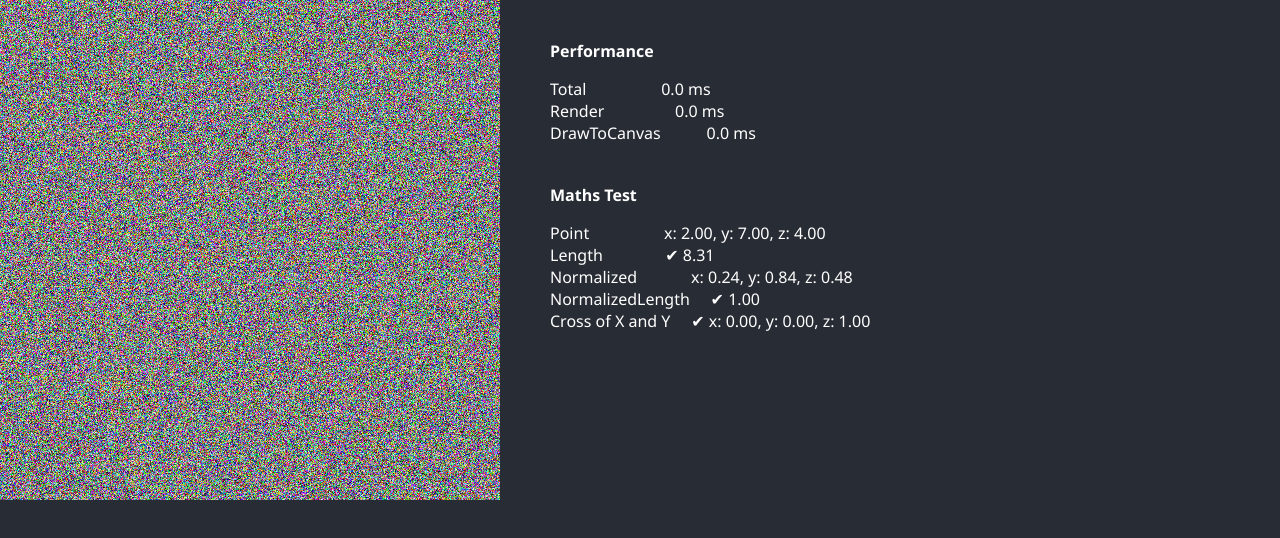
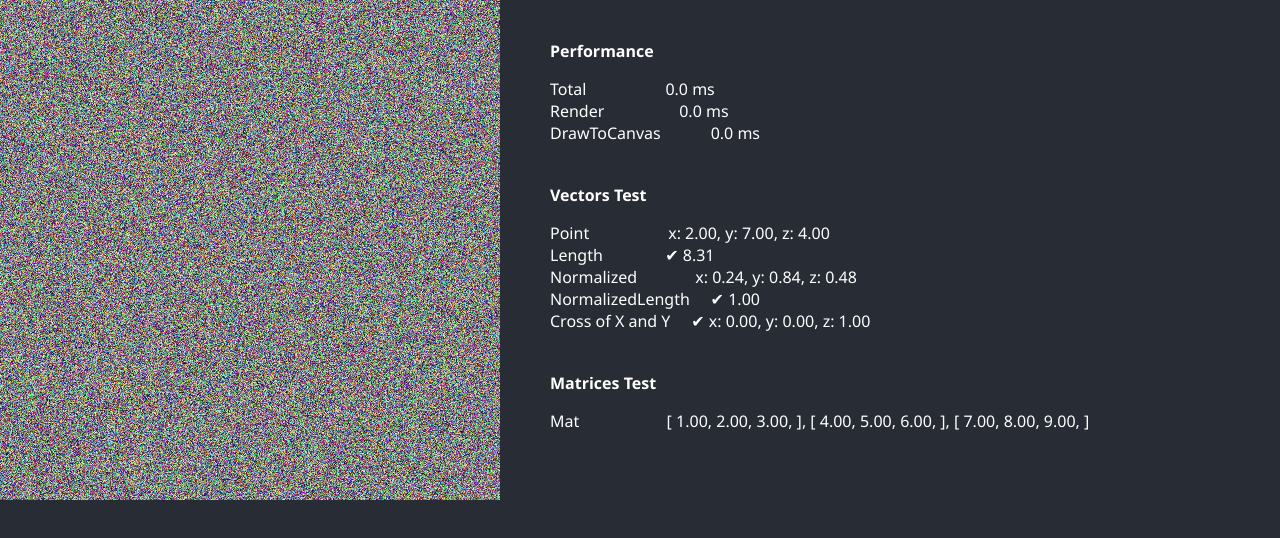
Before and after one commit to arlohb/RayTracing, a React (Create React App) app: page / in a window 1280 px wide. Shown: the top 538 px of the page. Built offline with nearby package versions, Linux system fonts and the light colour scheme.

Commit message:
Partially implemented matrices and test

```diff
--- a/src/Data.tsx
+++ b/src/Data.tsx
@@ -20,6 +20,19 @@ const Data = ({ data, fixed, units, title }: {
       {title ? <p style={{ color: "#FFFFFF", fontWeight: "bolder" }}>{title}</p> : null}
       {Object.entries(data).map(([key, value]) => {
         const paddedKey = padding ? key.padEnd(padding, "\u00a0") : key;
+        let separator;
+        let realValue: ToStringGeneric;
+
+        if (!Array.isArray(value)) {
+          realValue = value;
+          separator = "\u00a0\u00a0";
+        } else {
+          [realValue] = value;
+          separator = value[1] ? "✔" : "❌";
+        }
+
+        const roundedValue = fixed !== undefined ? realValue.toFixed(fixed) : realValue.toString();
+
         return (
           <p
             style={{
@@ -30,11 +43,7 @@ const Data = ({ data, fixed, units, title }: {
             }}
             key={key}
           >
-            {
-              (!Array.isArray(value))
-                ? `${paddedKey} \u00a0\u00a0${fixed !== undefined ? value.toFixed(fixed) : value.toString()} ${units ?? ""}`
-                : `${paddedKey} ${value[1] ? "✔" : "❌"} ${fixed !== undefined ? value[0].toFixed(fixed) : value[0].toString()}`
-            }
+            {`${paddedKey} ${separator} ${roundedValue} ${units ?? ""}`}
           </p>
         );
       })}
--- a/src/MathsTest.tsx
+++ b/src/MathsTest.tsx
@@ -1,15 +1,18 @@
 import Vector3 from "./RayTracing/Vector3";
-// import Matrix33 from "./RayTracing/Matrix33";
+import Matrix33 from "./RayTracing/Matrix33";
 import Data from "./Data";
 
 const MathsTest = () => {
   const Point = new Vector3(2, 7, 4);
   const CrossXY = (new Vector3(1, 0, 0)).cross(new Vector3(0, 1, 0));
 
+  const Mat = new Matrix33([[1, 2, 3], [4, 5, 6], [7, 8, 9]]);
+
   return (
+    <>
       <Data
         fixed={2}
-      title="Maths Test"
+        title="Vectors Test"
         data={{
           Point,
           Length: [Point.length(), Point.length().toFixed(1) === "8.3"],
@@ -18,6 +21,14 @@ const MathsTest = () => {
           "Cross of X and Y": [CrossXY, CrossXY.toFixed(2) === (new Vector3(0, 0, 1)).toFixed(2)],
         }}
       />
+      <Data
+        fixed={2}
+        title="Matrices Test"
+        data={{
+          Mat,
+        }}
+      />
+    </>
   );
 };
 
--- a/src/RayTracing/Matrix33.ts
+++ b/src/RayTracing/Matrix33.ts
@@ -1,8 +1,72 @@
+type Matrix33Values = [
+  [number, number, number],
+  [number, number, number],
+  [number, number, number],
+];
+
 class Matrix33 {
-  values: [number, number, number];
+  values: Matrix33Values;
 
-  constructor(values: [number, number, number]) {
-    this.values = values;
+  constructor(values?: Matrix33Values) {
+    this.values = values ?? [
+      [0, 0, 0],
+      [0, 0, 0],
+      [0, 0, 0],
+    ];
+  }
+
+  mul(mat: Matrix33): Matrix33 {
+    const newMat = new Matrix33();
+
+    // for each element in the final matrix
+    for (let i = 0; i < 3; i += 1) {
+      for (let j = 0; i < 3; j += 1) {
+        let sum = 0;
+
+        // for each element in a row / column
+        for (let x = 0; x < 3; x += 1) {
+          sum += this.values[i][x] * mat.values[x][j];
+        }
+
+        newMat.values[i][j] = sum;
+      }
+    }
+
+    return newMat;
+  }
+
+  toString(): string {
+    let str = "[ ";
+
+    for (let i = 0; i < 3; i += 1) {
+      for (let j = 0; j < 3; j += 1) {
+        str += `${this.values[i][j]}, `;
+      }
+      if (i !== 2) {
+        str += "],\n[ ";
+      }
+    }
+
+    str += "]";
+
+    return str;
+  }
+
+  toFixed(decimalPlaces: number): string {
+    let str = "[ ";
+
+    for (let i = 0; i < 3; i += 1) {
+      for (let j = 0; j < 3; j += 1) {
+        str += `${this.values[i][j].toFixed(decimalPlaces)}, `;
+      }
+      if (i !== 2) {
+        str += "],\n[ ";
+      }
+    }
+
+    str += "]";
+
+    return str;
   }
 }
 
```
Lines whose indentation alone changed are shown as unchanged.
